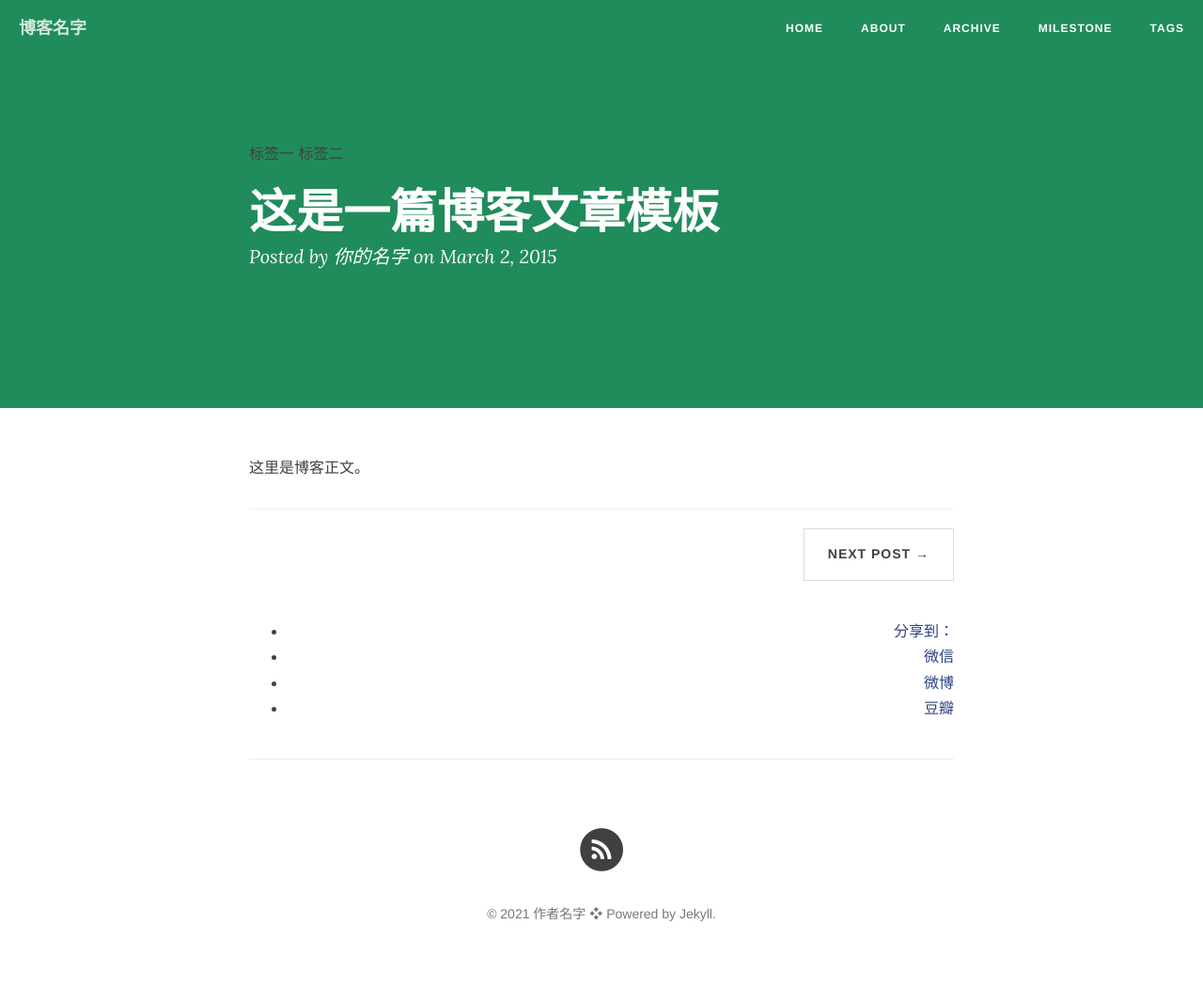
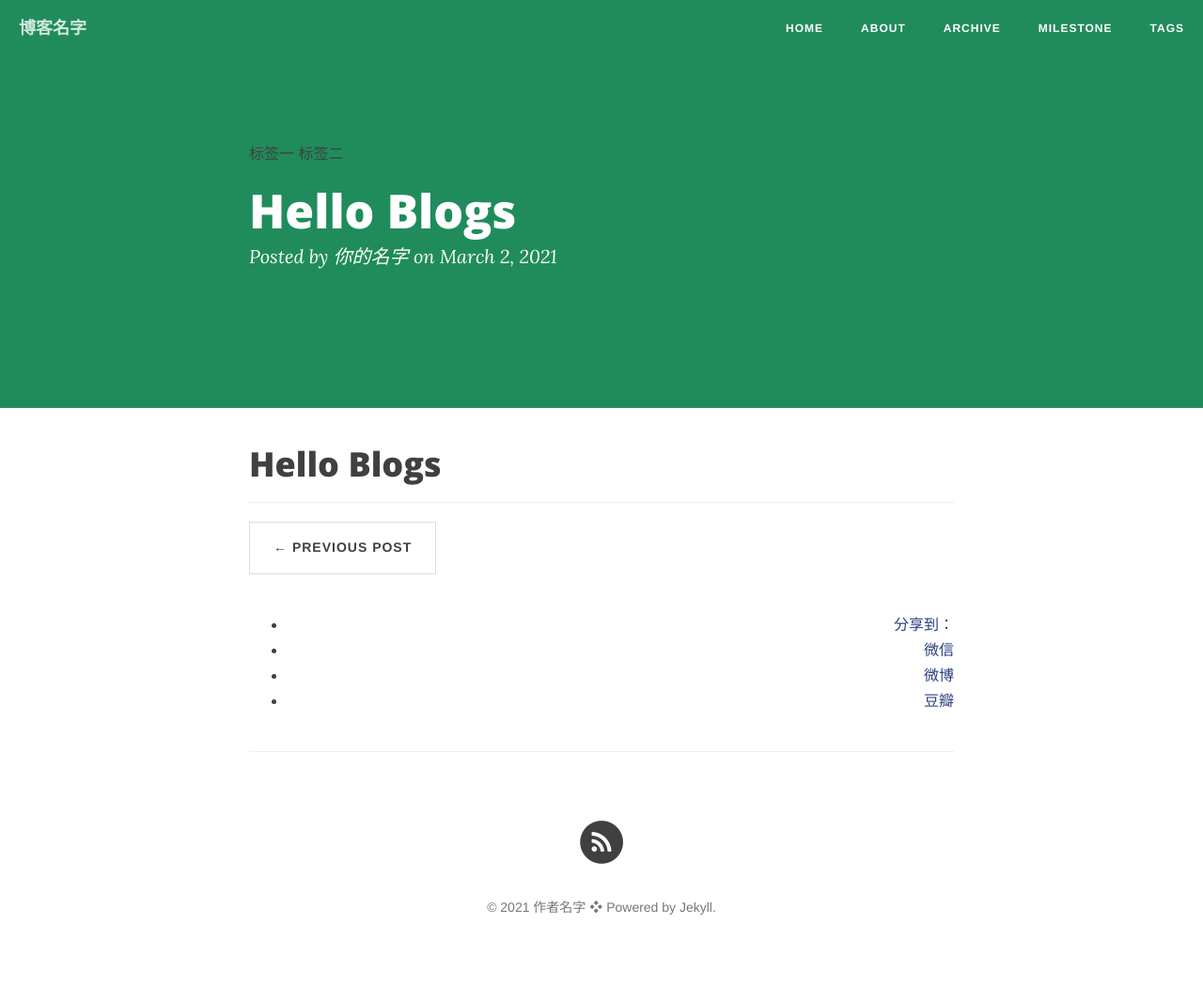
Before and after one commit to Zstone-git/Zstone-git.github.io, a Jekyll site: the page built from _posts/2015-03-02-how-to-write.md, in a window 1280 px wide. Shown: the whole page at 94% size. Built offline with Jekyll 4.4.1, drawn with Linux system fonts in a browser that asks for light colours; nearby versions of some CDN libraries; comment, search, counter and statistics services are not loaded.

Commit message:
Update 2015-03-02-how-to-write.md

```diff
--- a/_posts/2015-03-02-how-to-write.md
+++ b/_posts/2015-03-02-how-to-write.md
@@ -1,10 +1,12 @@
 ---
 layout: post
-title: 这是一篇博客文章模板
-date: 2015-3-02
+title: Hello Blogs
+date: 2021-3-02
 categories: blog
 tags: [标签一,标签二]
 description: 文章金句。
 ---
 
-这里是博客正文。
+
+
+# Hello Blogs
```
